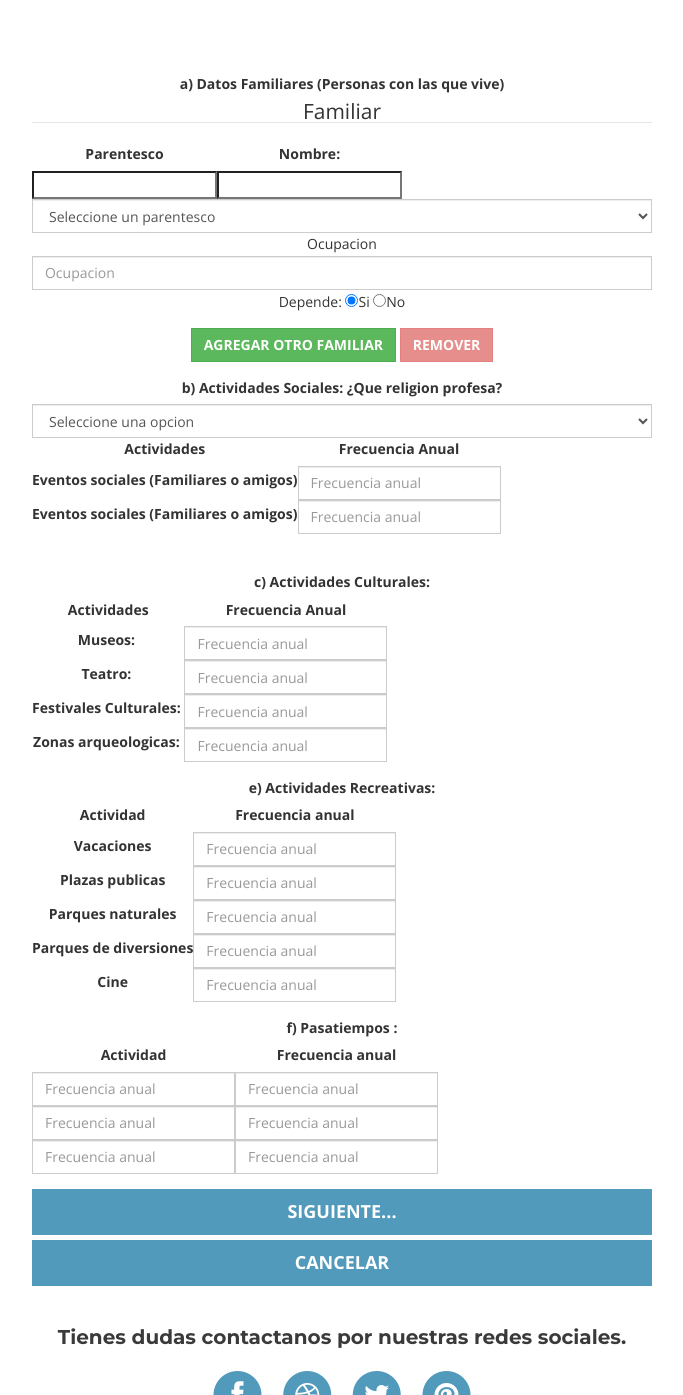
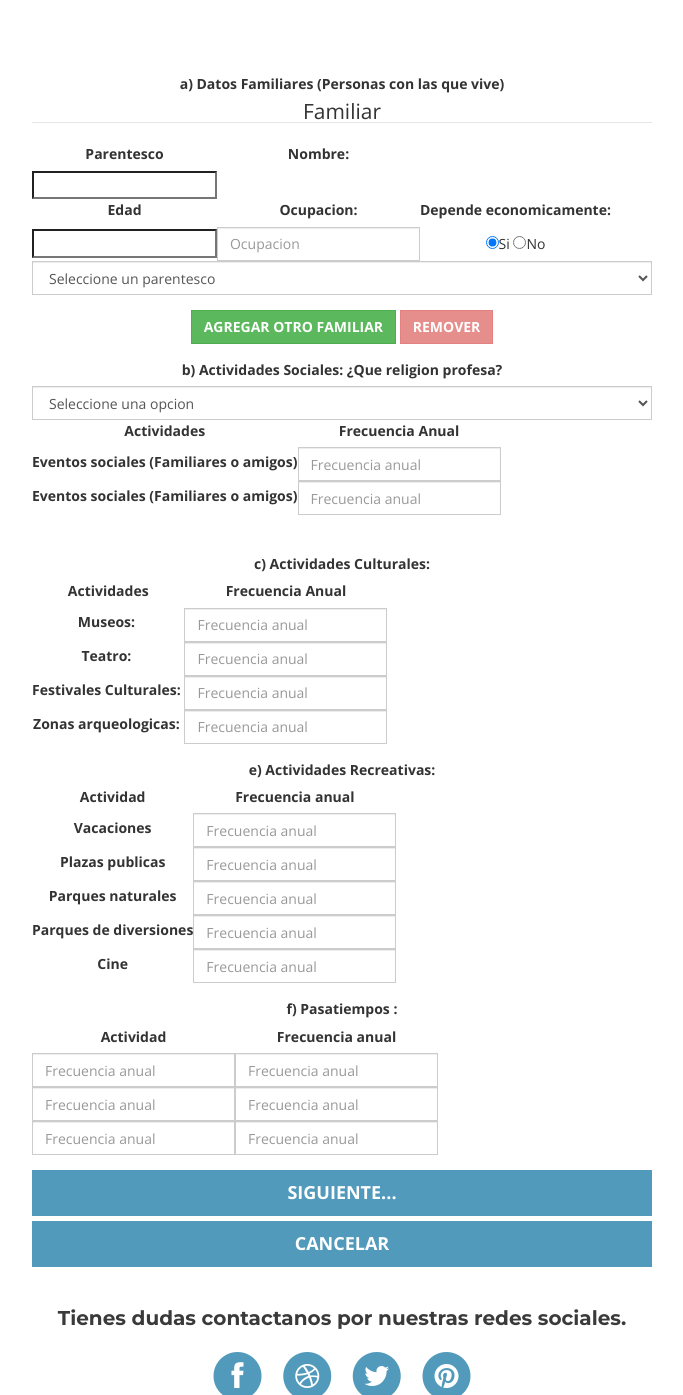
Before and after one commit to ericklandaverde/estudioCorseprin, a PHP site: page /formularioInvSocialFamiliar.php in a window 1280 px wide. Shown: the part 229-1624 px from the top of the page, without its empty margins (298-981 px from the left). Run offline with PHP 8.4, Linux system fonts and the light colour scheme; data that the repository does not hold is empty; some libraries are stand-ins or nearby versions.

Commit message:
Cambios en formulario economico

```diff
--- a/formularioInvSocialFamiliar.php
+++ b/formularioInvSocialFamiliar.php
@@ -93,7 +93,20 @@
                             </tr>
                             <tr>
                             	<td><input type="text" id="name1" name="name1"></td>
-                            	<td><input type="text" id="edad1" name="edad1"></td>
+
+                            </tr>
+                            <tr>
+                                <td><label>Edad</label></td>
+                                <td><label>Ocupacion:</label></td>
+                                <td><label>Depende economicamente:</label></td>
+                            </tr>
+                            <tr>
+                                <td><input type="text" id="edad1" name="edad1"></td>
+                                <td><input type="text" class="form-control" id="ocupacion" placeholder="Ocupacion" name="ocupacion" required></td>
+                                <td>
+                                    <input type="radio" id="depende" name="depende" value="Si" placeholder="Selecciona una opcion" checked required>Si
+                                    <input type="radio" id="depende" name="depende" value="No" placeholder="Selecciona una opcion" required>No
+                                </td>
                             </tr>
                            </table>
 			    	       <select type="text" class="form-control" id="parentesco" placeholder="Parentesco" name="parentesco" required>
@@ -103,11 +116,6 @@
                                <option value="Padres">Padres</option>
                                <option value="Hermanos">Padres</option>
                            </select>
-<!-- 			               Nombre: <input type="text" class="form-control" id="name1" placeholder="Nombre" name="name1" required>
-			               Edad: <input type="number" class="form-control" id="edad" placeholder="Edad" name="edad" required> -->
-			               Ocupacion<input type="text" class="form-control" id="ocupacion" placeholder="Ocupacion" name="ocupacion" required>
-			               Depende: <input type="radio" id="depende" name="depende" value="Si" placeholder="Selecciona una opcion" checked required>Si
-                           <input type="radio" id="depende" name="depende" value="No" placeholder="Selecciona una opcion" required>No
                          </fieldset>
 				    </div>
 				</div>
```
